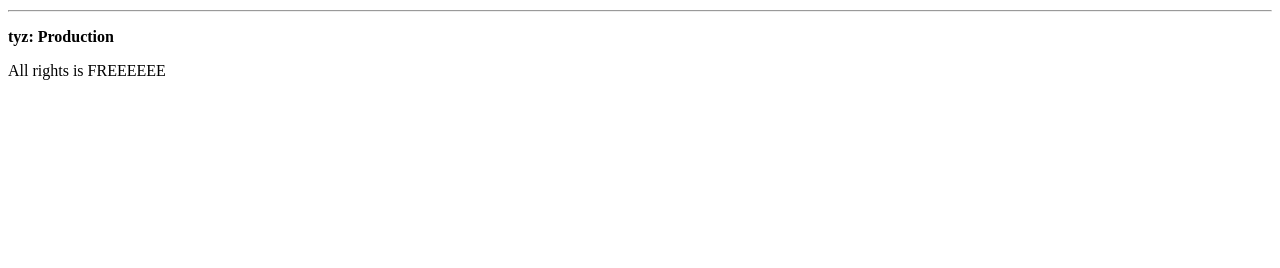
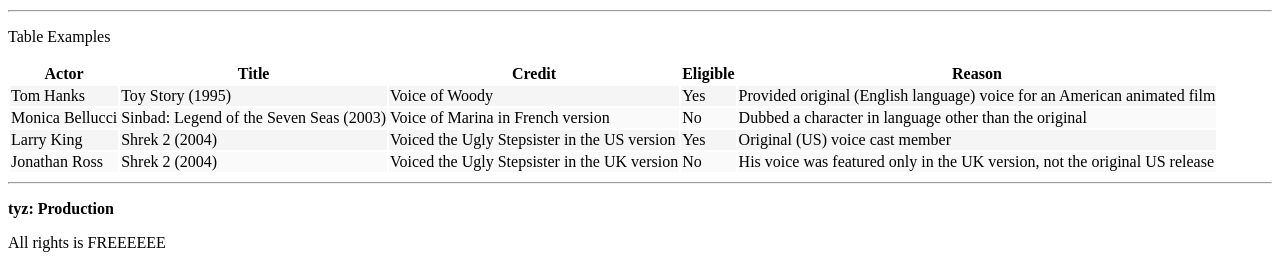
Before and after one commit to ievgenbugai/aladdin, a plain HTML site: page index.html in a window 1280 px wide. Shown: the part 2921-3189 px from the top of the page. Before the commit the page ends 3017 px from the top, so only its background shows below. Drawn offline with Linux system fonts and the light colour scheme.

Commit message:
Change in code

```diff
--- a/index.html
+++ b/index.html
@@ -9,7 +9,8 @@
     <header>
         <h1>Watch movies with pleasure</h1>
         <p>You can find trailers on IMDB web site!</p>
-        <p><b>What is IMDb?</b><br>
+        <p><b>What is IMDb?</b>
+        <br>
         IMDb is the world's most popular and authoritative source for movie, TV and celebrity content, designed to help fans explore the world of movies and shows and decide what to watch.
         </p>
     </header>
@@ -40,10 +41,10 @@
     <hr>
         <article>
             <h2>Figcaption</h2>
-                    <figure>
-                        <img src="images/princess.jpg" alt="Beautiful princess" width="500">
+                <figure>
+                    <img src="images/princess.jpg" alt="Beautiful princess" width="500">
                         <figcaption>Beautiful princess in the film</figcaption>
-                    </figure>
+                </figure>
         </article>
     <hr>
         <article>
@@ -56,6 +57,47 @@
             <video src="video/aladdin.mp4" controls poster="images/aladin.jpg">
         </article>
     <hr>
+        <article>
+            <p>Table Examples</p>
+                <table border="0">
+                    <tr>
+                        <th>Actor</th>
+                        <th>Title</th>
+                        <th>Credit</th>
+                        <th>Eligible</th>
+                        <th>Reason</th>
+                    </tr>
+                    <tr bgcolor="#f5f5f5">
+                        <td>Tom Hanks</td>
+                        <td>Toy Story (1995)</td>
+                        <td>Voice of Woody</td>
+                        <td>Yes</td>
+                        <td>Provided original (English language) voice for an American animated film</td>
+                    </tr>
+                    <tr bgcolor="#fafafa">
+                        <td>Monica Bellucci</td>
+                        <td>Sinbad: Legend of the Seven Seas (2003)</td>
+                        <td>Voice of Marina in French version</td>
+                        <td>No</td>
+                        <td>Dubbed a character in language other than the original</td>
+                    </tr>
+                    <tr bgcolor="#f5f5f5">
+                        <td>Larry King</td>
+                        <td>Shrek 2 (2004)</td>
+                        <td>Voiced the Ugly Stepsister in the US version</td>
+                        <td>Yes</td>
+                        <td>Original (US) voice cast member</td>
+                    </tr>
+                    <tr bgcolor="#fafafa">
+                        <td>Jonathan Ross</td>
+                        <td>Shrek 2 (2004)</td>
+                        <td>Voiced the Ugly Stepsister in the UK version</td>
+                        <td>No</td>
+                        <td>His voice was featured only in the UK version, not the original US release</td>
+                    </tr>
+                </table>
+        </article>
+    <hr>
     <footer>
         <p><b>tyz: Production</b></p>
         <p>All rights is FREEEEEE</p>
```
Also changed, not shown: form.html (+47 -0 lines).
